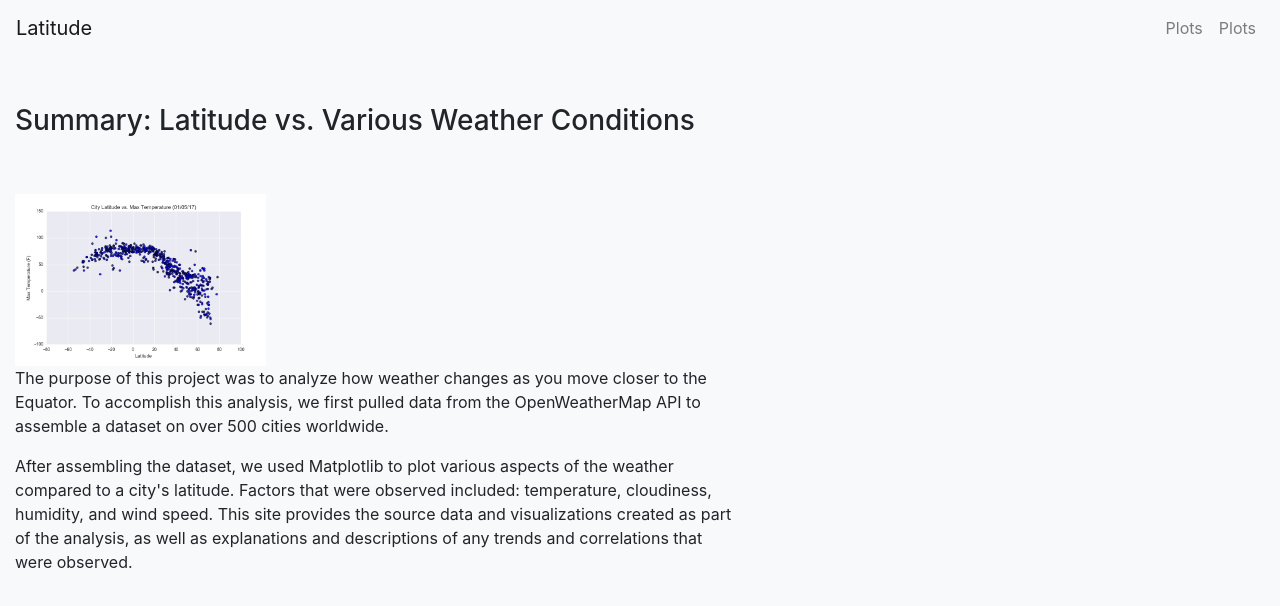
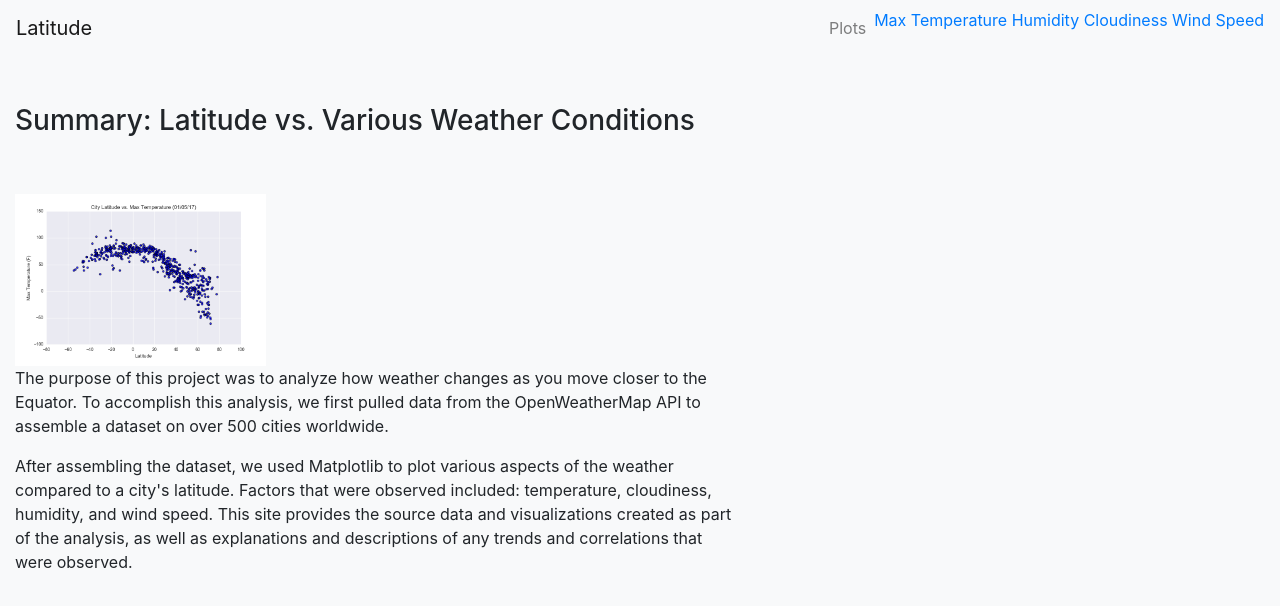
Before and after one commit to cieranmorris/Weather-Analysis-Web-Visualization, a plain HTML site: page index.html in a window 1280 px wide. Drawn offline with nearby package versions, Linux system fonts and the light colour scheme.

Commit message:
troubleshooting dropdown menu for other plots display

```diff
--- a/index.html
+++ b/index.html
@@ -31,10 +31,16 @@
             <div class = "collapse navbar-collapse justify-content-end" id = "navbarSupportComponent">
                 <ul class = "navbar-nav">
                   <li class = "nav-item">
-                    <a class = "nav-link drop-menu" aria-haspopup = "true" data-toggle = "dropdown" href = "#">Plots</a>
+                    <a class = "nav-link drop-menu" id = "navbarDropMenu" aria-haspopup = "true" aria-expanded = "false" data-toggle = "dropdown" href = "#">Plots</a>
                   </li>
-                  <li class="nav-item">
-                    <a class="nav-link" href="#">Plots</a>
+
+                    <!-- Plot options in Dropdown Menu -->
+                    <div class = "dropdown-tab" aria-labelledby = "navbarDropdown">
+                        <a class = "dropdown-option" href = "visual_lat_max_temp.html">Max Temperature</a>
+                        <a class = "dropdown-option" href = "visual_lat_humidity.html">Humidity</a>
+                        <a class = "dropdown-option" href = "visual_lat_cloud_cover.html">Cloudiness</a>
+                        <a class = "dropdown-option" href = "visual_lat_windspeed.html">Wind Speed</a>
+                    </div>
                   </li>
                 </ul>
               </div>
```
